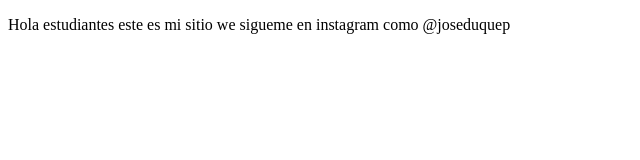
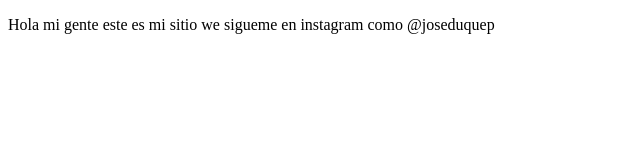
Before and after one commit to joseduquep/proyectoDemoCursoPrework, a plain HTML site: page index.html in a window 1280 px wide. Shown: the full height of the page, 0-640 px from the left. Drawn offline with Linux system fonts and the light colour scheme.

Commit message:
cambiamos el saludo a mi gente

```diff
--- a/index.html
+++ b/index.html
@@ -8,7 +8,7 @@
 </head>
 <body>
     <p>
-        Hola estudiantes este es mi sitio we
+        Hola mi gente este es mi sitio we
         sigueme en instagram como @joseduquep
     </p>
 </body>
```
